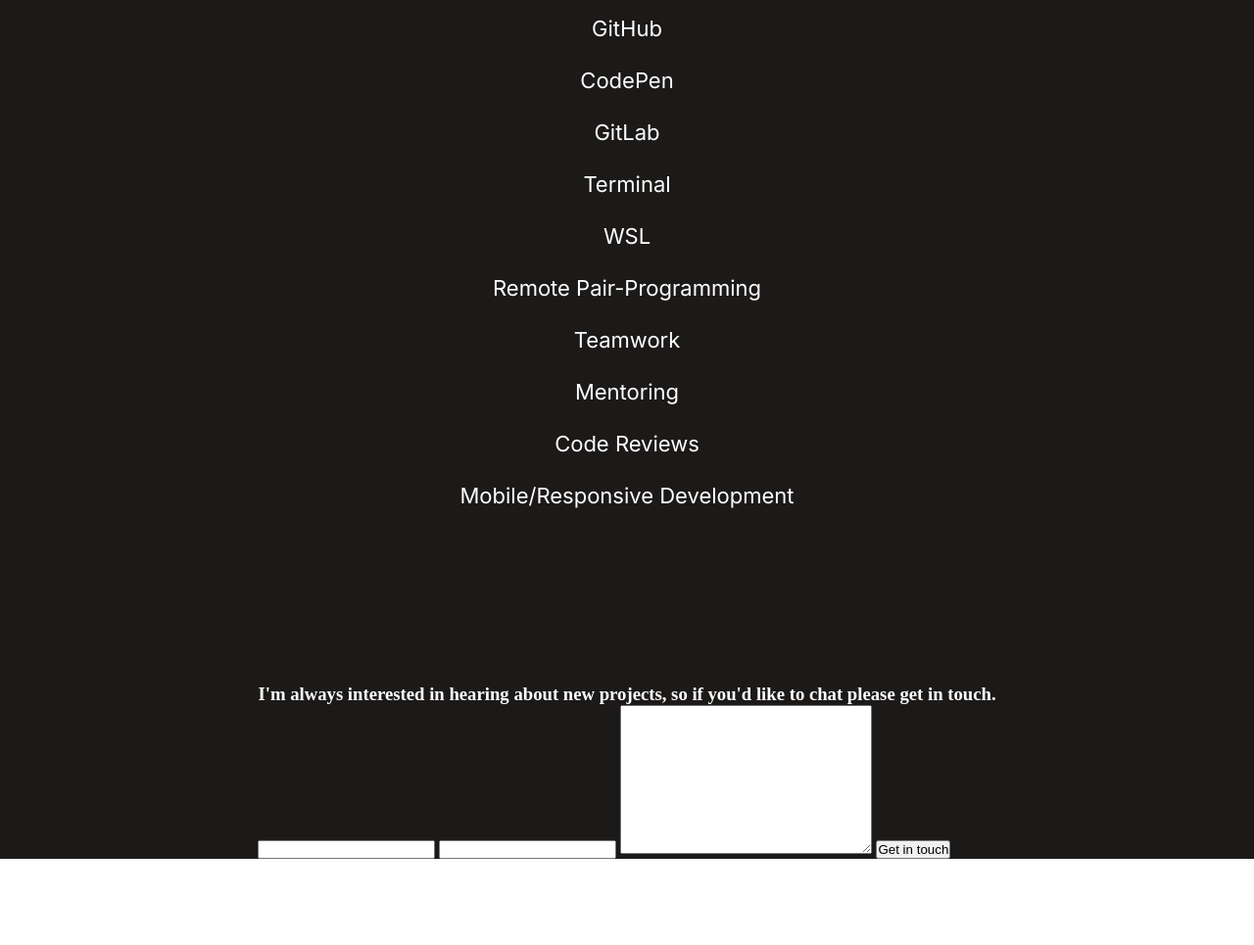
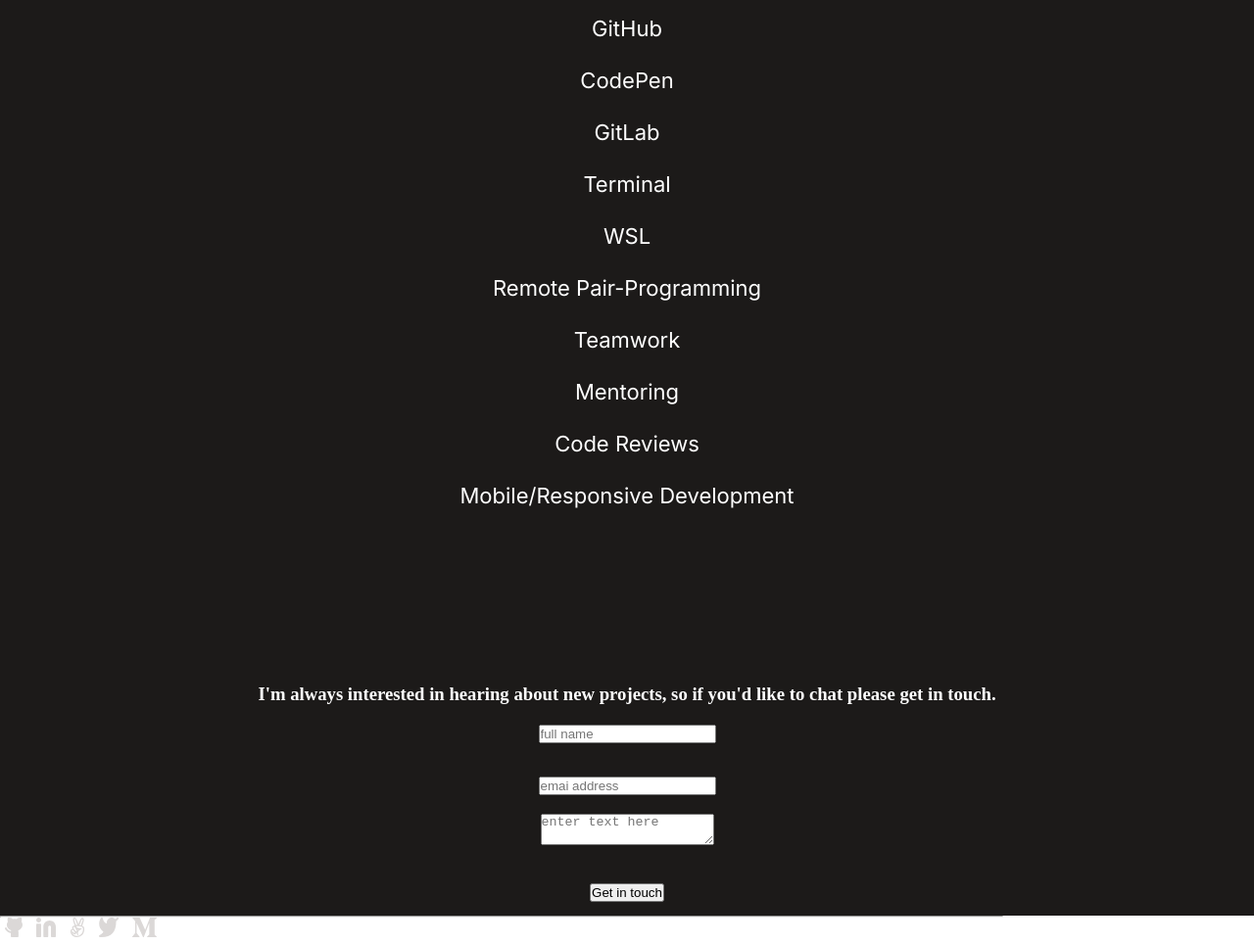
Before and after one commit to Ibizugbe/contact-form-crt, a website: page index.html in a window 1280 px wide. Shown: the part 6009-6974 px from the top of the page at 98% size. Before the commit the page ends 6886 px from the top, so only its background shows below. Drawn offline with Linux system fonts and the light colour scheme.

Commit message:
add contact form

```diff
--- a/index.html
+++ b/index.html
@@ -290,19 +290,114 @@
           </ul>
         </div>
         <setion class="contact-me">
-          <h3 class="contact-heade">
+          <h3 class="contact-header">
             I'm always interested in hearing about new projects, so if you'd
             like to chat please get in touch.
           </h3>
-          <form action="post">
-            <input type="text" />
-            <input type="email" />
-            <textarea name="" id="" cols="30" rows="10"></textarea>
-            <button class="submit-btn">Get in touch</button>
+          <form action="post" class="form">
+            <ul>
+              <li>
+                <input
+                  type="text"
+                  placeholder="full name"
+                  name="full name"
+                  maxlength="30"
+                  class="input"
+                />
+              </li>
+              <li>
+                <input
+                  type="email"
+                  placeholder="emai address"
+                  name="email"
+                  required
+                  class="input"
+                />
+              </li>
+              <li>
+                <textarea
+                  name="contact message"
+                  id="contact-message"
+                  placeholder="enter text here"
+                  maxlength="500"
+                  class="input"
+                ></textarea>
+              </li>
+              <li>
+                <button class="submit-btn">Get in touch</button>
+              </li>
+            </ul>
           </form>
         </setion>
       </div>
     </main>
+    <footer>
+      <div class="h-rule">
+        <hr />
+      </div>
+      <div class="contact-social">
+        <a
+          class="social-link"
+          href="https://github.com/SpaYco"
+          target="_blank"
+          rel="noreferrer noopener"
+        >
+          <img
+            class="social-icon"
+            src="./media/svg/github.svg"
+            alt="GitHub Icon"
+          />
+        </a>
+        <a
+          class="social-link"
+          href="https://www.linkedin.com/in/spayco"
+          target="_blank"
+          rel="noreferrer noopener"
+        >
+          <img
+            class="social-icon"
+            src="./media/svg/linkedin.svg"
+            alt="LinkedIn Icon"
+          />
+        </a>
+        <a
+          class="social-link"
+          href="https://angel.co/spayco"
+          target="_blank"
+          rel="noreferrer noopener"
+        >
+          <img
+            class="social-icon"
+            src="./media/svg/angel.svg"
+            alt="AngelList Icon"
+          />
+        </a>
+        <a
+          class="social-link"
+          href="https://twitter.com/iSpaYco"
+          target="_blank"
+          rel="noreferrer noopener"
+        >
+          <img
+            class="social-icon"
+            src="./media/svg/twitter.svg"
+            alt="Twitter Icon"
+          />
+        </a>
+        <a
+          class="social-link"
+          href="https://spayco.medium.com/"
+          target="_blank"
+          rel="noreferrer noopener"
+        >
+          <img
+            class="social-icon"
+            src="./media/svg/medium.svg"
+            alt="Medium Icon"
+          />
+        </a>
+      </div>
+    </footer>
 
     <script
       src="https://kit.fontawesome.com/e966a3bd22.js"
```
